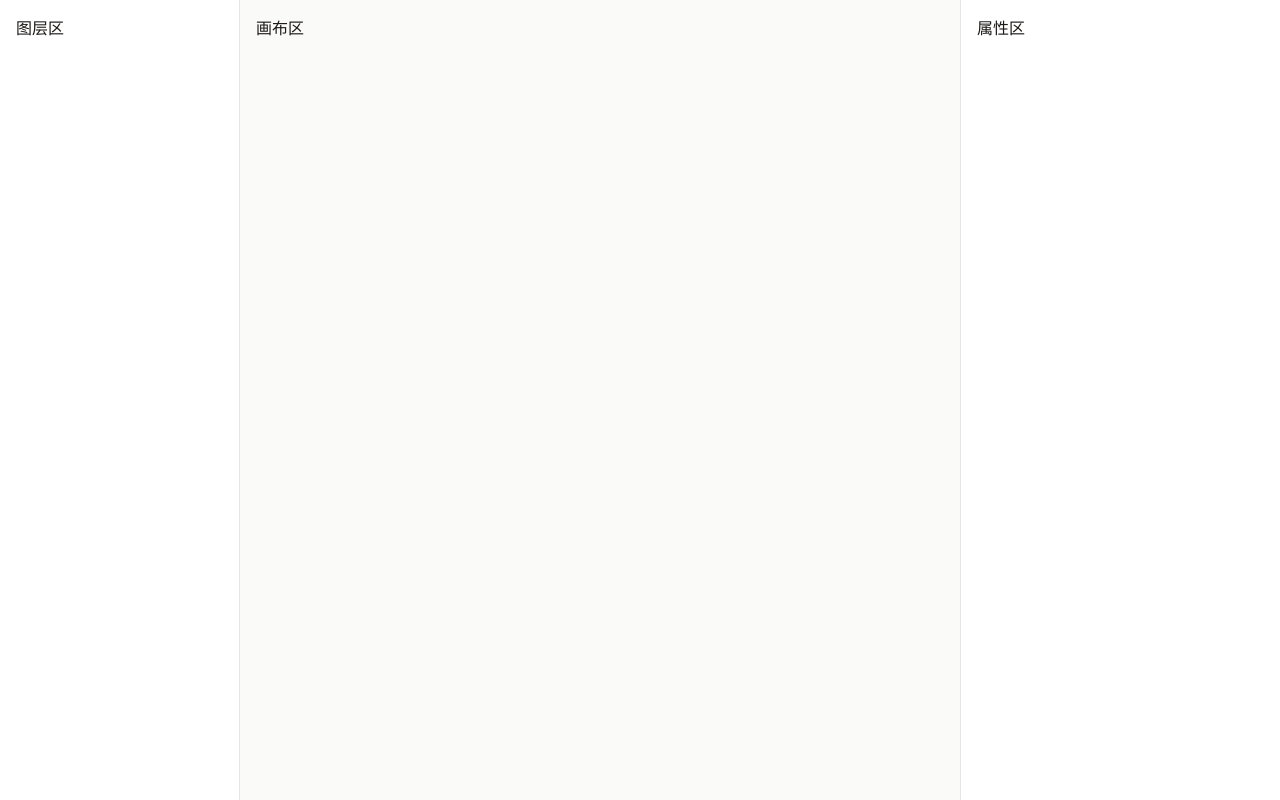
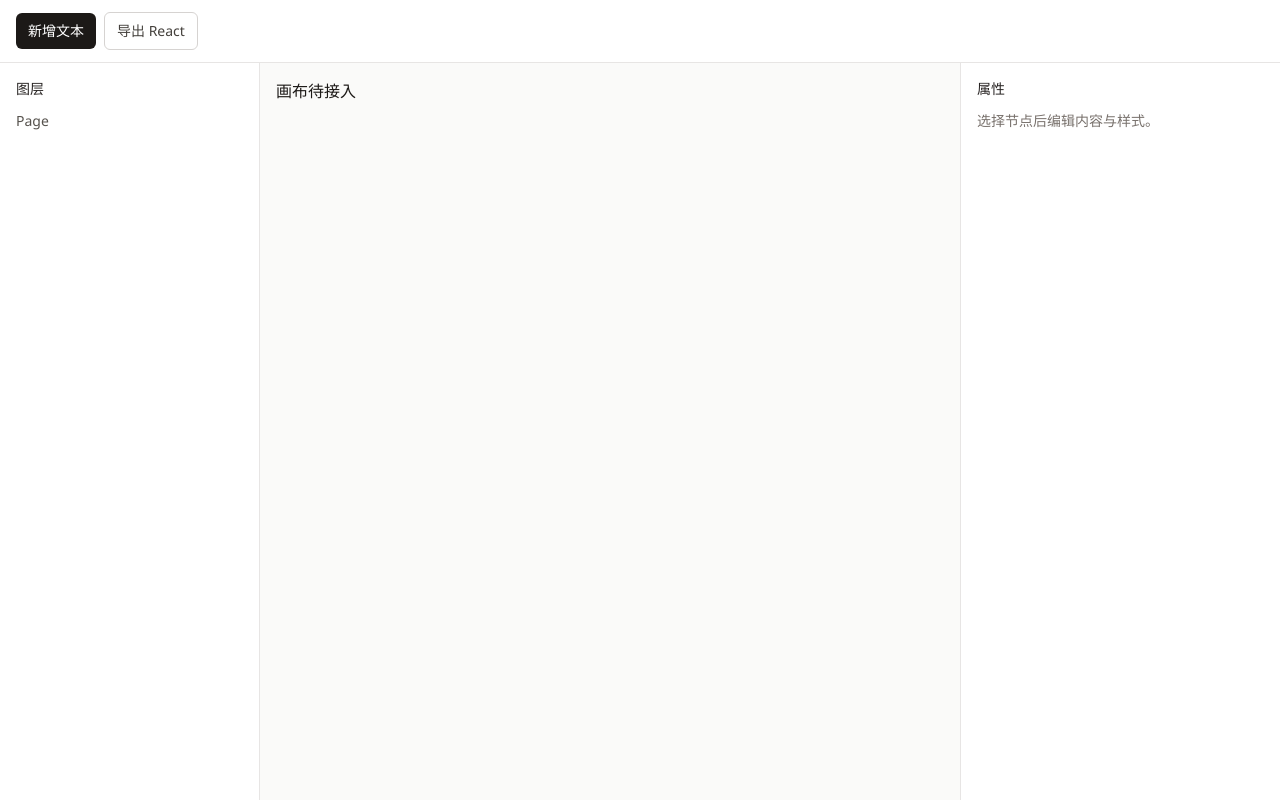
Before and after one commit to mjjt640/UI-Loom, a React (Vite) app: page / in a window 1280 px wide. Built offline with nearby package versions, Linux system fonts and the light colour scheme.

Commit message:
feat: add editor workspace shell

```diff
--- a/src/app/App.tsx
+++ b/src/app/App.tsx
@@ -1,11 +1,5 @@
+import { EditorScreen } from '../features/editor/EditorScreen'
+
 export function App() {
-  return (
-    <div className="h-screen w-screen bg-stone-100 text-stone-900">
-      <div className="grid h-full grid-cols-[240px_1fr_320px]">
-        <aside className="border-r border-stone-200 bg-white p-4">图层区</aside>
-        <main className="bg-stone-50 p-4">画布区</main>
-        <aside className="border-l border-stone-200 bg-white p-4">属性区</aside>
-      </div>
-    </div>
-  )
+  return <EditorScreen />
 }
--- /dev/null
+++ b/src/features/editor/EditorScreen.tsx
@@ -0,0 +1,16 @@
+import { InspectorPanel } from './inspector/InspectorPanel'
+import { LayersPanel } from './layers/LayersPanel'
+import { Toolbar } from './toolbar/Toolbar'
+
+export function EditorScreen() {
+  return (
+    <div className="flex h-screen flex-col bg-stone-100">
+      <Toolbar />
+      <div className="grid min-h-0 flex-1 grid-cols-[260px_1fr_320px]">
+        <LayersPanel />
+        <main className="bg-stone-50 p-4">画布待接入</main>
+        <InspectorPanel />
+      </div>
+    </div>
+  )
+}
--- /dev/null
+++ b/src/features/editor/inspector/InspectorPanel.tsx
@@ -0,0 +1,8 @@
+export function InspectorPanel() {
+  return (
+    <aside className="border-l border-stone-200 bg-white p-4">
+      <h2 className="mb-3 text-sm font-semibold text-stone-800">属性</h2>
+      <p className="text-sm text-stone-500">选择节点后编辑内容与样式。</p>
+    </aside>
+  )
+}
--- /dev/null
+++ b/src/features/editor/layers/LayersPanel.tsx
@@ -0,0 +1,16 @@
+import { useEditorStore } from '../../../store/editorStore'
+
+export function LayersPanel() {
+  const document = useEditorStore((state) => state.document)
+
+  return (
+    <aside className="border-r border-stone-200 bg-white p-4">
+      <h2 className="mb-3 text-sm font-semibold text-stone-800">图层</h2>
+      <ul className="space-y-2 text-sm text-stone-600">
+        {Object.values(document.nodes).map((node) => (
+          <li key={node.id}>{node.name}</li>
+        ))}
+      </ul>
+    </aside>
+  )
+}
--- /dev/null
+++ b/src/features/editor/toolbar/Toolbar.tsx
@@ -0,0 +1,23 @@
+import { useEditorStore } from '../../../store/editorStore'
+
+export function Toolbar() {
+  const addTextNode = useEditorStore((state) => state.addTextNode)
+
+  return (
+    <header className="flex items-center gap-2 border-b border-stone-200 bg-white px-4 py-3">
+      <button
+        className="rounded-md bg-stone-900 px-3 py-2 text-sm text-white"
+        onClick={addTextNode}
+        type="button"
+      >
+        新增文本
+      </button>
+      <button
+        className="rounded-md border border-stone-300 px-3 py-2 text-sm text-stone-700"
+        type="button"
+      >
+        导出 React
+      </button>
+    </header>
+  )
+}
```
Also changed, not shown: 1 other file (tests, documents, lock files or other folders).
